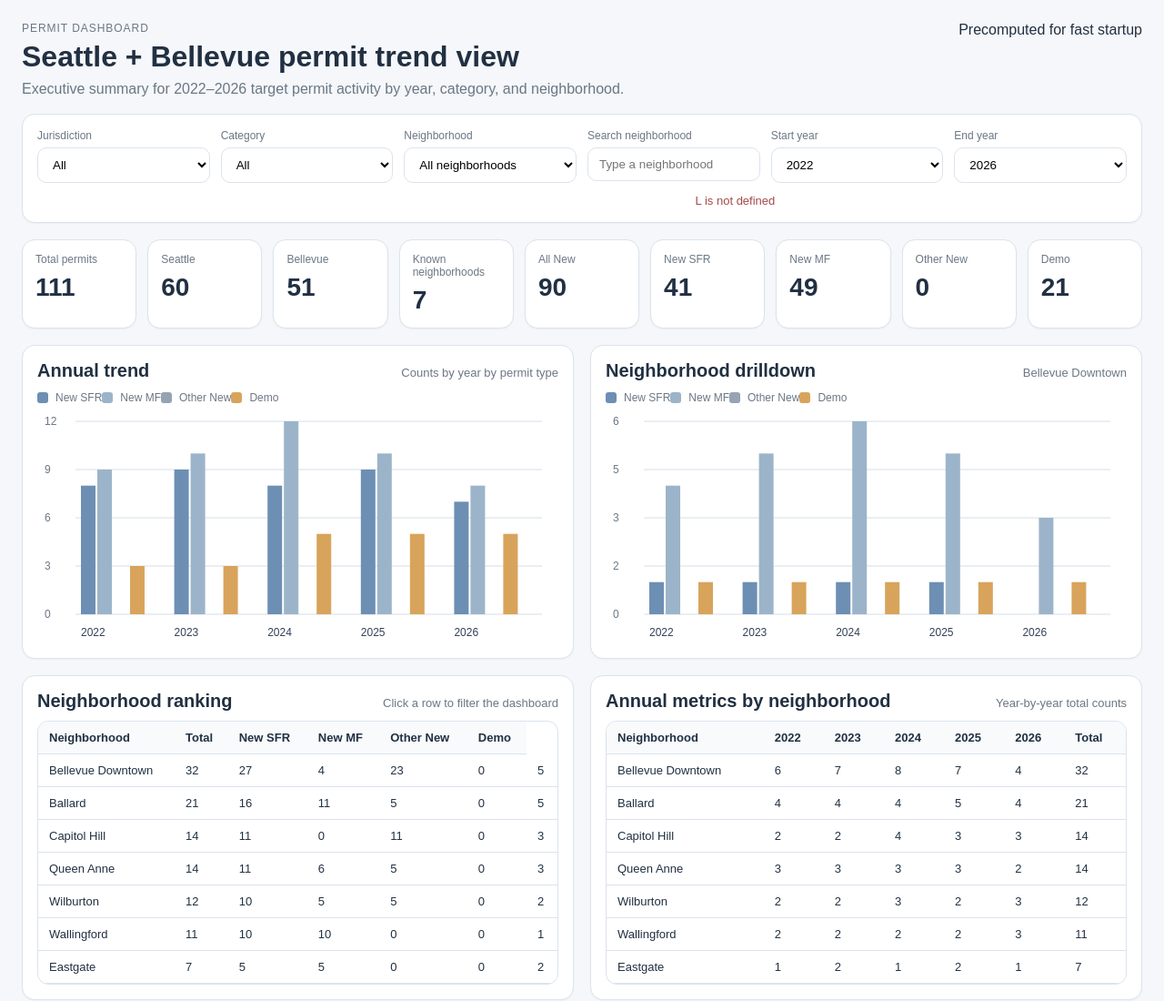
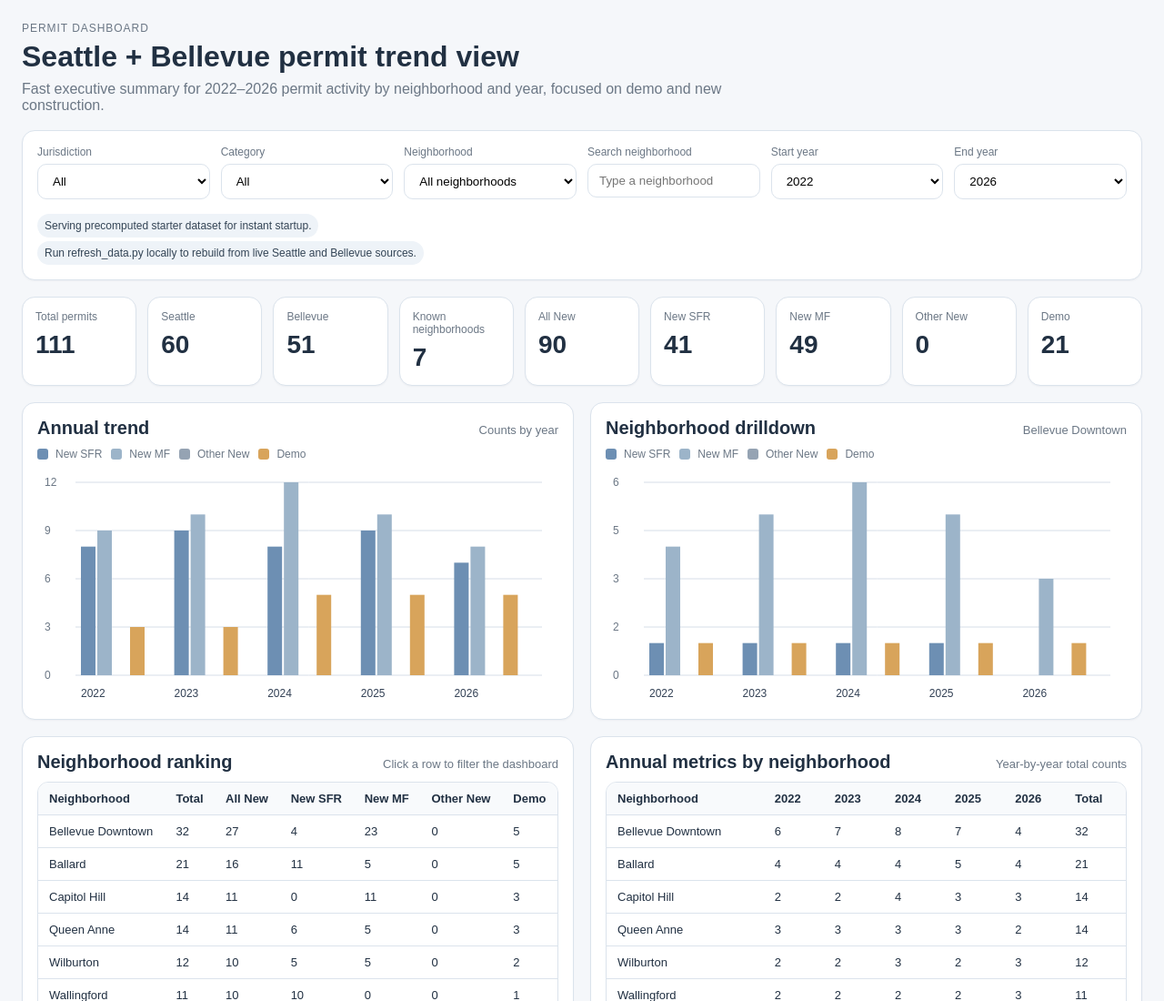
Before and after one commit to kauweg/permits-dashboard, a Flask app: page / in a window 1280 px wide. Shown: the top 1100 px of the page at 91% size. Run offline with Flask 3, Linux system fonts and the light colour scheme.

Commit message:
Add files via upload

```diff
--- a/templates/index.html
+++ b/templates/index.html
@@ -1,9 +1,11 @@
+
 <!doctype html>
 <html lang="en">
 <head>
   <meta charset="utf-8" />
   <meta name="viewport" content="width=device-width, initial-scale=1" />
   <title>Permit Dashboard</title>
+  <link rel="stylesheet" href="https://unpkg.com/leaflet@1.9.4/dist/leaflet.css" crossorigin="" />
   <link rel="stylesheet" href="/static/styles.css" />
 </head>
 <body>
@@ -12,126 +14,61 @@
       <div>
         <div class="eyebrow">Permit Dashboard</div>
         <h1>Seattle + Bellevue permit trend view</h1>
-        <p class="subhead">Executive summary for 2022–2026 target permit activity by year, category, and neighborhood.</p>
+        <p class="subhead">Fast executive summary for 2022–2026 permit activity by neighborhood and year, focused on demo and new construction.</p>
       </div>
-      <div class="hero-badge">Precomputed for fast startup</div>
     </header>
 
     <section class="filters panel">
       <div class="filter-grid">
-        <label>
-          <span>Jurisdiction</span>
-          <select id="jurisdiction">
-            <option value="all">All</option>
-            <option value="Seattle">Seattle</option>
-            <option value="Bellevue">Bellevue</option>
-          </select>
-        </label>
-        <label>
-          <span>Category</span>
-          <select id="category">
-            <option value="all">All</option>
-            {% for category in categories %}
-            <option value="{{ category }}">{{ category }}</option>
-            {% endfor %}
-          </select>
-        </label>
-        <label>
-          <span>Neighborhood</span>
-          <select id="neighborhood">
-            <option value="all">All neighborhoods</option>
-          </select>
-        </label>
-        <label>
-          <span>Search neighborhood</span>
-          <input id="neighborhoodSearch" type="text" placeholder="Type a neighborhood" />
-        </label>
-        <label>
-          <span>Start year</span>
-          <select id="startYear">
-            {% for year in years %}
-            <option value="{{ year }}" {% if year == years[0] %}selected{% endif %}>{{ year }}</option>
-            {% endfor %}
-          </select>
-        </label>
-        <label>
-          <span>End year</span>
-          <select id="endYear">
-            {% for year in years %}
-            <option value="{{ year }}" {% if year == years[-1] %}selected{% endif %}>{{ year }}</option>
-            {% endfor %}
-          </select>
-        </label>
+        <label><span>Jurisdiction</span><select id="jurisdiction"><option value="all">All</option><option value="Seattle">Seattle</option><option value="Bellevue">Bellevue</option></select></label>
+        <label><span>Category</span><select id="category"><option value="all">All</option>{% for category in categories %}<option value="{{ category }}">{{ category }}</option>{% endfor %}</select></label>
+        <label><span>Neighborhood</span><select id="neighborhood"><option value="all">All neighborhoods</option></select></label>
+        <label><span>Search neighborhood</span><input id="neighborhoodSearch" type="text" placeholder="Type a neighborhood" /></label>
+        <label><span>Start year</span><select id="startYear">{% for year in years %}<option value="{{ year }}" {% if year == years[0] %}selected{% endif %}>{{ year }}</option>{% endfor %}</select></label>
+        <label><span>End year</span><select id="endYear">{% for year in years %}<option value="{{ year }}" {% if year == years[-1] %}selected{% endif %}>{{ year }}</option>{% endfor %}</select></label>
       </div>
-      <div class="notes-row">
-        <div id="loadNotes" class="notes"></div>
-        <div id="loadErrors" class="errors"></div>
-      </div>
+      <div class="notes-row"><div id="loadNotes" class="notes"></div><div id="loadErrors" class="errors"></div></div>
     </section>
 
     <section class="cards" id="cards"></section>
 
     <section class="grid two-col">
       <div class="panel">
-        <div class="panel-head">
-          <h2>Annual trend</h2>
-          <div class="muted">Counts by year by permit type</div>
-        </div>
-        <div id="annualLegend" class="chart-legend"></div>
+        <div class="panel-head"><h2>Annual trend</h2><div class="muted">Counts by year</div></div>
+        <div class="legend" id="annualLegend"></div>
         <canvas id="annualChart" height="240"></canvas>
       </div>
       <div class="panel">
-        <div class="panel-head">
-          <h2>Neighborhood drilldown</h2>
-          <div id="drilldownTitle" class="muted">Select a neighborhood row below</div>
-        </div>
-        <div id="drilldownLegend" class="chart-legend"></div>
+        <div class="panel-head"><h2>Neighborhood drilldown</h2><div id="drilldownTitle" class="muted">Select a neighborhood row below</div></div>
+        <div class="legend" id="drilldownLegend"></div>
         <canvas id="drilldownChart" height="240"></canvas>
       </div>
     </section>
 
     <section class="grid two-col">
       <div class="panel">
-        <div class="panel-head">
-          <h2>Neighborhood ranking</h2>
-          <div class="muted">Click a row to filter the dashboard</div>
-        </div>
-        <div class="table-wrap tall">
-          <table id="neighborhoodTable">
-            <thead>
-              <tr><th>Neighborhood</th><th>Total</th><th>New SFR</th><th>New MF</th><th>Other New</th><th>Demo</th></tr>
-            </thead>
-            <tbody></tbody>
-          </table>
-        </div>
+        <div class="panel-head"><h2>Neighborhood ranking</h2><div class="muted">Click a row to filter the dashboard</div></div>
+        <div class="table-wrap tall"><table id="neighborhoodTable"><thead><tr><th>Neighborhood</th><th>Total</th><th>All New</th><th>New SFR</th><th>New MF</th><th>Other New</th><th>Demo</th></tr></thead><tbody></tbody></table></div>
       </div>
       <div class="panel">
-        <div class="panel-head">
-          <h2>Annual metrics by neighborhood</h2>
-          <div class="muted">Year-by-year total counts</div>
-        </div>
-        <div class="table-wrap tall">
-          <table id="annualNeighborhoodTable"><thead></thead><tbody></tbody></table>
-        </div>
+        <div class="panel-head"><h2>Annual metrics by neighborhood</h2><div class="muted">Year-by-year total counts</div></div>
+        <div class="table-wrap tall"><table id="annualNeighborhoodTable"><thead></thead><tbody></tbody></table></div>
       </div>
     </section>
 
     <section class="grid two-col">
       <div class="panel">
         <div class="panel-head"><h2>Recent permit examples</h2><div class="muted">Small sample only</div></div>
-        <div class="table-wrap">
-          <table id="sampleTable">
-            <thead><tr><th>Jurisdiction</th><th>Category</th><th>Neighborhood</th><th>Address</th><th>Issued</th></tr></thead>
-            <tbody></tbody>
-          </table>
-        </div>
+        <div class="table-wrap"><table id="sampleTable"><thead><tr><th>Jurisdiction</th><th>Category</th><th>Neighborhood</th><th>Address</th><th>Issued</th></tr></thead><tbody></tbody></table></div>
       </div>
       <div class="panel">
-        <div class="panel-head"><h2>Map sample</h2><div class="muted">Lightweight point preview</div></div>
-        <div id="mapList" class="map-list"></div>
+        <div class="panel-head"><h2>Map</h2><div class="muted">Permit points where coordinates are available</div></div>
+        <div id="map"></div>
+        <div id="mapFallback" class="muted map-fallback"></div>
       </div>
     </section>
   </div>
+  <script src="https://unpkg.com/leaflet@1.9.4/dist/leaflet.js" crossorigin=""></script>
   <script src="/static/app.js"></script>
 </body>
 </html>
```
